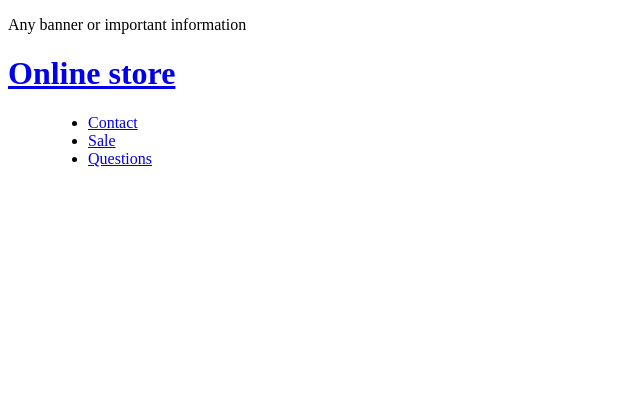
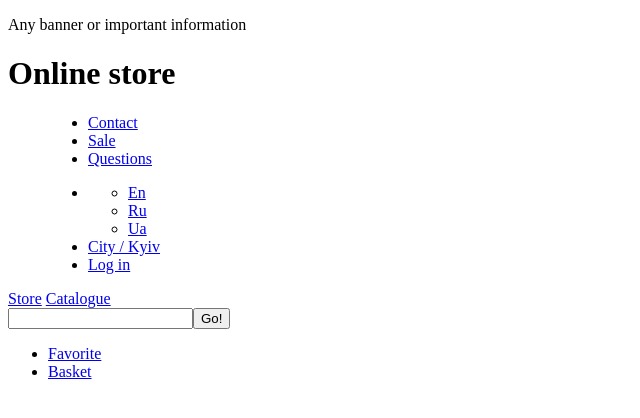
Before and after one commit to mikiteek/sv-html-css, a plain HTML site: page desktop/index.html in a window 1280 px wide. Shown: the whole page, without its empty margins (0-640 px from the left). Drawn offline with Linux system fonts and the light colour scheme.

Commit message:
desktop ->html for header with nav, logo, etc..

```diff
--- a/desktop/index.html
+++ b/desktop/index.html
@@ -8,16 +8,36 @@
   <body>
     <header>
       <article><p>Any banner or important information</p></article>
-      <h1><a href="#">Online store</a></h1>
+      <!--logo-->
+      <h1>Online store</h1>
       <nav>
-        <menu
-          ><ul>
+        <menu>
+          <ul>
             <li><a href="#">Contact</a></li>
             <li><a href="#">Sale</a></li>
             <li><a href="#">Questions</a></li>
           </ul>
+          <ul>
+            <li>
+              <ul>
+                <li><a href="#">En</a></li>
+                <li><a href="#">Ru</a></li>
+                <li><a href="#">Ua</a></li>
+              </ul>
+            </li>
+            <li><a href="#">City / Kyiv</a></li>
+            <li><a href="#">Log in</a></li>
+          </ul>
         </menu>
       </nav>
+      <a href="#">Store</a>
+      <a href="#">Catalogue</a>
+      <form><input type="text" /><button>Go!</button></form>
+      <ul>
+        <!--Icons, there will be icon for favorite products and basket-->
+        <li><a href="#">Favorite</a></li>
+        <li><a href="#">Basket</a></li>
+      </ul>
     </header>
   </body>
 </html>
```
